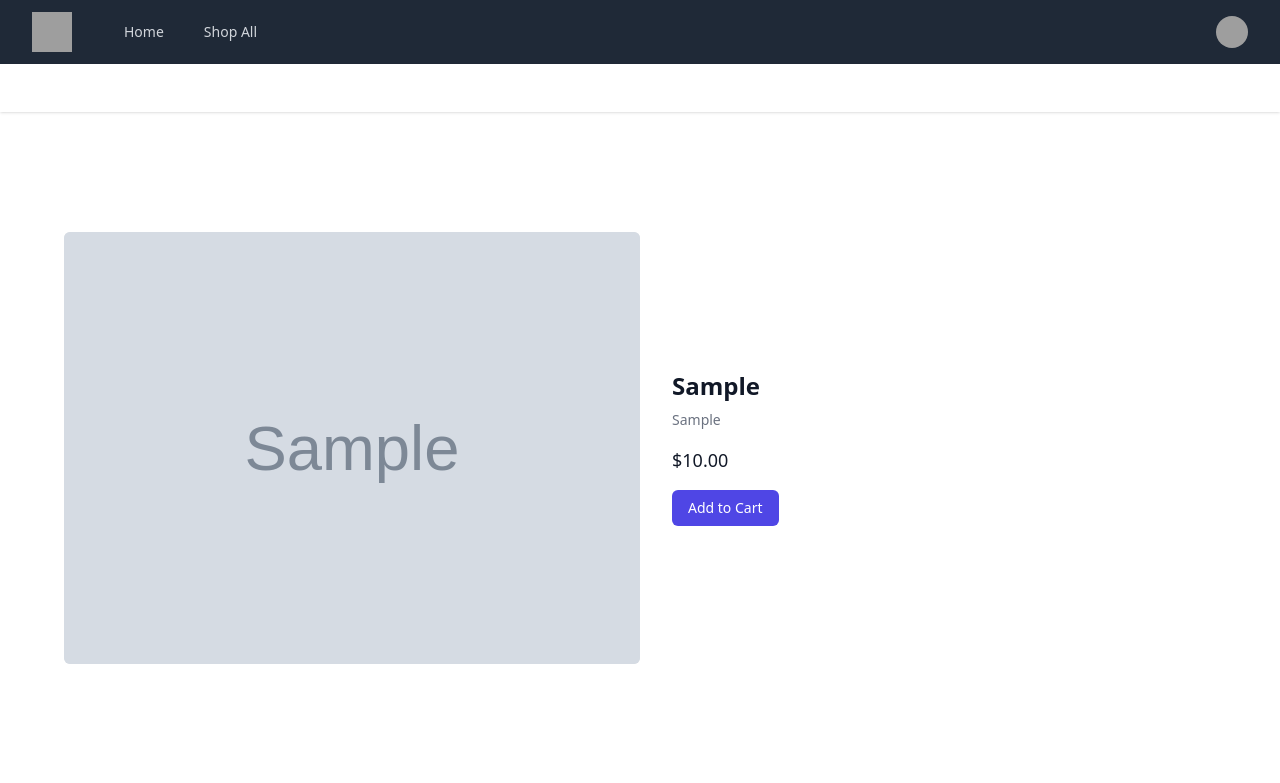
After one commit to mherrera491/on_the_record, a Django app: page /products/1/ in a window 1280 px wide. The commit adds this page. Shown: the top 783 px of the page. Run offline with Django 5.2, Linux system fonts and the light colour scheme; tables that the repository leaves empty hold one stand-in row (values such as "Sample post"); grey boxes marked "Sample" are stand-in pictures; some libraries are stand-ins or nearby versions; grey boxes are pictures that could not be loaded.

Commit message:
added detail page

```diff
--- /dev/null
+++ b/ontherecordshop/main_app/templates/products/detail.html
@@ -0,0 +1,21 @@
+{% extends 'base.html' %} {% block content %}
+
+<div class="bg-white">
+    <div class="mx-auto max-w-2xl px-4 py-16 sm:px-6 sm:py-24 lg:max-w-7xl lg:px-8">
+        <div class="flex flex-col sm:flex-row items-center">
+            <div class="w-full sm:w-1/2 h-300 mx-auto overflow-hidden rounded-md bg-gray-200 mb-8 sm:mb-0">
+                <img src="{{ product.album_cover }}" alt="{{ product.album }}" class="h-full w-full object-cover object-center">
+            </div>
+            <div class="w-full sm:ml-8 flex-1">
+                <h2 class="text-2xl font-bold text-gray-900">{{ product.album }}</h2>
+                <p class="mt-2 text-sm text-gray-500">{{ product.artist }}</p>
+                <p class="mt-4 text-lg font-medium text-gray-900">${{ product.price }}</p>
+                <button class="mt-4 px-4 py-2 text-sm font-medium text-white bg-indigo-600 hover:bg-indigo-700 rounded-md">
+                    Add to Cart
+                </button>
+            </div>
+        </div>
+    </div>
+</div>
+
+{% endblock %}
--- a/ontherecordshop/main_app/urls.py
+++ b/ontherecordshop/main_app/urls.py
@@ -8,4 +8,5 @@ urlpatterns = [
     path("cart/", views.cart, name='cart'),
     path("checkout/", views.checkout, name='checkout'),
     path('accounts/logout/', LogoutView.as_view(next_page='/'), name='logout'),
+    path('products/<int:pk>/', views.product_detail, name='detail'),
 ]
--- a/ontherecordshop/main_app/views.py
+++ b/ontherecordshop/main_app/views.py
@@ -10,6 +10,10 @@ def products_index(request):
     products = Product.objects.all()
     return render(request, 'products/index.html', { 'products': products, 'page_name': page_name })
 
+def product_detail(request, pk):
+    product = Product.objects.get(id=pk)
+    return render(request, 'products/detail.html', { 'product': product })
+
 def cart(request):
     return render(request, 'cart.html')
 
--- a/ontherecordshop/theme/static/css/dist/styles.css
+++ b/ontherecordshop/theme/static/css/dist/styles.css
@@ -886,6 +886,14 @@ select {
   margin-top: 1rem;
 }
 
+.ml-8 {
+  margin-left: 2rem;
+}
+
+.mb-8 {
+  margin-bottom: 2rem;
+}
+
 .block {
   display: block;
 }
@@ -930,6 +938,10 @@ select {
   height: 100vh;
 }
 
+.h-32 {
+  height: 8rem;
+}
+
 .min-h-full {
   min-height: 100%;
 }
@@ -954,6 +966,18 @@ select {
   width: 100%;
 }
 
+.w-32 {
+  width: 8rem;
+}
+
+.w-1\/3 {
+  width: 33.333333%;
+}
+
+.w-2\/3 {
+  width: 66.666667%;
+}
+
 .max-w-2xl {
   max-width: 42rem;
 }
@@ -966,6 +990,14 @@ select {
   max-width: 20rem;
 }
 
+.max-w-4xl {
+  max-width: 56rem;
+}
+
+.flex-1 {
+  flex: 1 1 0%;
+}
+
 .flex-shrink-0 {
   flex-shrink: 0;
 }
@@ -976,6 +1008,10 @@ select {
 
 .grid-cols-1 {
   grid-template-columns: repeat(1, minmax(0, 1fr));
+}
+
+.flex-col {
+  flex-direction: column;
 }
 
 .items-center {
@@ -1061,6 +1097,11 @@ select {
   background-color: rgb(255 255 255 / var(--tw-bg-opacity));
 }
 
+.bg-indigo-600 {
+  --tw-bg-opacity: 1;
+  background-color: rgb(79 70 229 / var(--tw-bg-opacity));
+}
+
 .object-cover {
   -o-object-fit: cover;
      object-fit: cover;
@@ -1131,6 +1172,10 @@ select {
   padding-top: 1rem;
 }
 
+.align-top {
+  vertical-align: top;
+}
+
 .font-serif {
   font-family: ui-serif, Georgia, Cambria, "Times New Roman", Times, serif;
 }
@@ -1153,6 +1198,16 @@ select {
 .text-sm {
   font-size: 0.875rem;
   line-height: 1.25rem;
+}
+
+.text-2xl {
+  font-size: 1.5rem;
+  line-height: 2rem;
+}
+
+.text-lg {
+  font-size: 1.125rem;
+  line-height: 1.75rem;
 }
 
 .font-bold {
@@ -1266,6 +1321,11 @@ select {
   background-color: rgb(55 65 81 / var(--tw-bg-opacity));
 }
 
+.hover\:bg-indigo-700:hover {
+  --tw-bg-opacity: 1;
+  background-color: rgb(67 56 202 / var(--tw-bg-opacity));
+}
+
 .hover\:text-white:hover {
   --tw-text-opacity: 1;
   color: rgb(255 255 255 / var(--tw-text-opacity));
@@ -1300,8 +1360,28 @@ select {
 }
 
 @media (min-width: 640px) {
+  .sm\:mb-0 {
+    margin-bottom: 0px;
+  }
+
+  .sm\:ml-8 {
+    margin-left: 2rem;
+  }
+
+  .sm\:w-2\/3 {
+    width: 66.666667%;
+  }
+
+  .sm\:w-1\/2 {
+    width: 50%;
+  }
+
   .sm\:grid-cols-2 {
     grid-template-columns: repeat(2, minmax(0, 1fr));
+  }
+
+  .sm\:flex-row {
+    flex-direction: row;
   }
 
   .sm\:px-3 {
@@ -1351,6 +1431,10 @@ select {
     max-width: 80rem;
   }
 
+  .lg\:max-w-full {
+    max-width: 100%;
+  }
+
   .lg\:grid-cols-4 {
     grid-template-columns: repeat(4, minmax(0, 1fr));
   }
```
Also changed, not shown: ontherecordshop/main_app/templates/products/index.html (+19 -5 lines).
